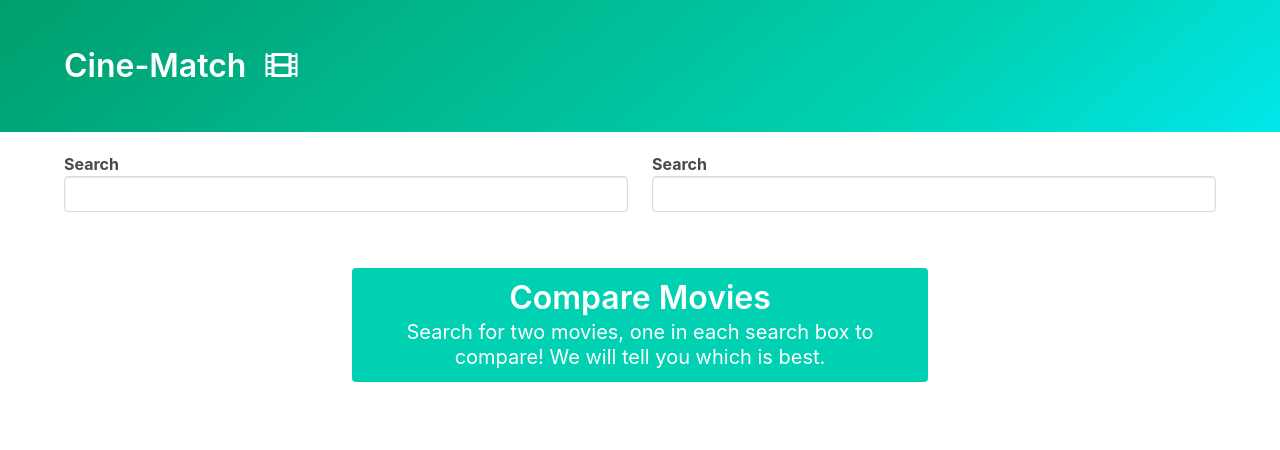
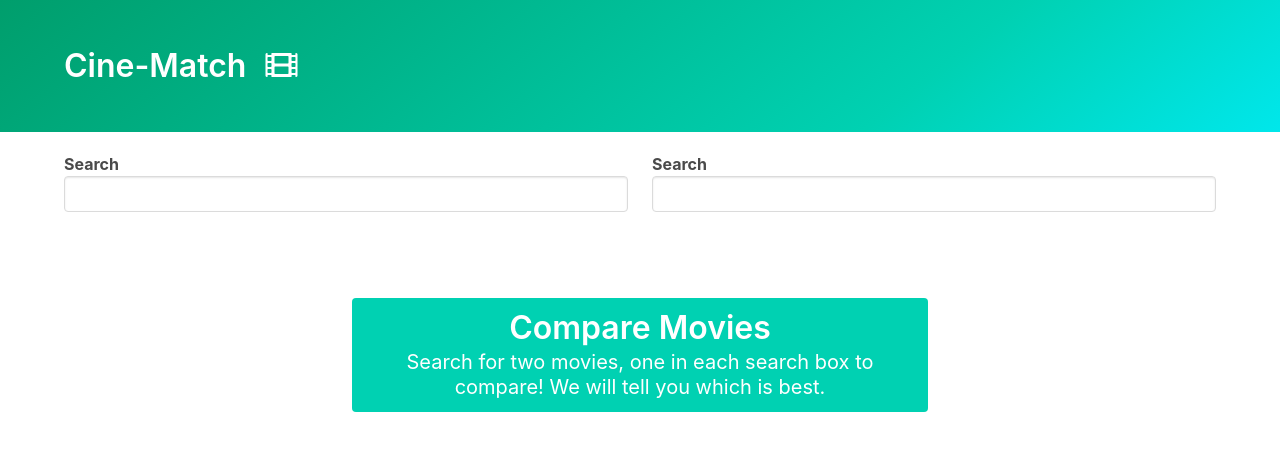
Before and after one commit to thegirlyoucallryan/Movie-Api, a plain HTML site: page index.html in a window 1280 px wide. Drawn offline with nearby package versions, Linux system fonts and the light colour scheme.

Commit message:
fix mixed content error with meta tag

```diff
--- a/index.html
+++ b/index.html
@@ -1,6 +1,7 @@
 <!DOCTYPE html>
 <html>
   <head>
+    <meta http-equiv="Content-Security-Policy" content="upgrade-insecure-requests">
     <script src="https://cdnjs.cloudflare.com/ajax/libs/axios/0.19.0/axios.min.js"></script>
     <link
       rel="stylesheet"
@@ -11,6 +12,7 @@
       href="https://cdnjs.cloudflare.com/ajax/libs/bulma/0.7.5/css/bulma.css"
     />
     <link rel="stylesheet" href="style.css" />
+
   </head>
   <body>
     <section class="hero is-primary is-bold">
--- a/style.css
+++ b/style.css
@@ -15,7 +15,7 @@ figure .image img {
 }
 
 .notification {
-  margin-top: 20px !important;
+  margin-top: 50px !important;
 }
 
 .results {
```
